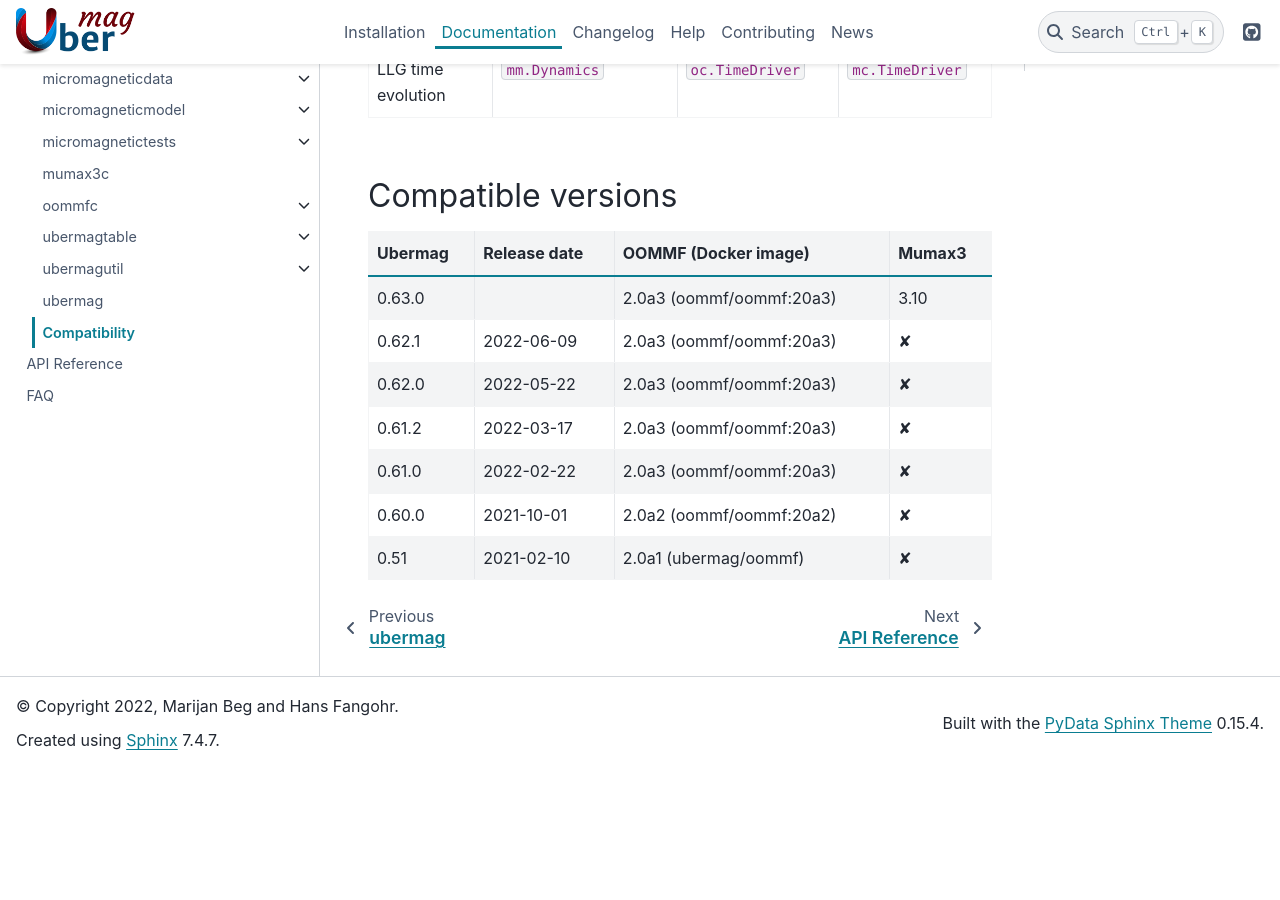
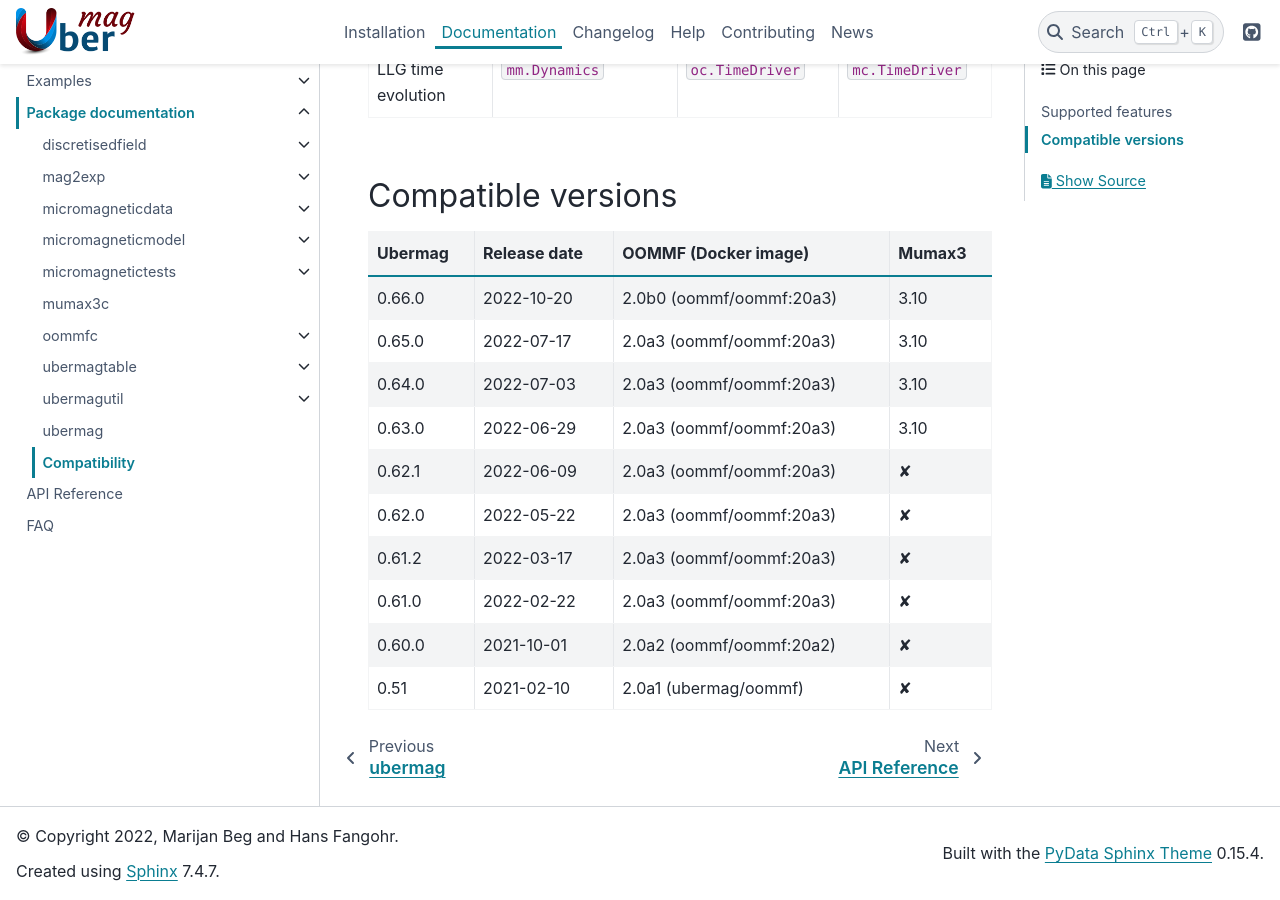
Before and after one commit to ubermag/ubermag.github.io, a Sphinx documentation site: the page built from source/documentation/compatibility.rst, in a window 1280 px wide and 900 px high, scrolled down 1181 px. Built offline with Sphinx 7.4.7 and the PyData theme 0.15.4, drawn with Linux system fonts in a browser that asks for light colours; pages that are not in the unit, such as notebooks, are missing from menus; before the commit the page ends 1951 px from its top, so only the background shows below that.

Commit message:
Update compatibility list for ubermag and oommf

```diff
--- a/source/documentation/compatibility.rst
+++ b/source/documentation/compatibility.rst
@@ -71,8 +71,20 @@
      - Release date
      - OOMMF (Docker image)
      - Mumax3
+   * - 0.66.0
+     - 2022-10-20
+     - 2.0b0 (oommf/oommf:20a3)
+     - 3.10
+   * - 0.65.0
+     - 2022-07-17
+     - 2.0a3 (oommf/oommf:20a3)
+     - 3.10
+   * - 0.64.0
+     - 2022-07-03
+     - 2.0a3 (oommf/oommf:20a3)
+     - 3.10
    * - 0.63.0
-     -
+     - 2022-06-29
      - 2.0a3 (oommf/oommf:20a3)
      - 3.10
    * - 0.62.1
```
